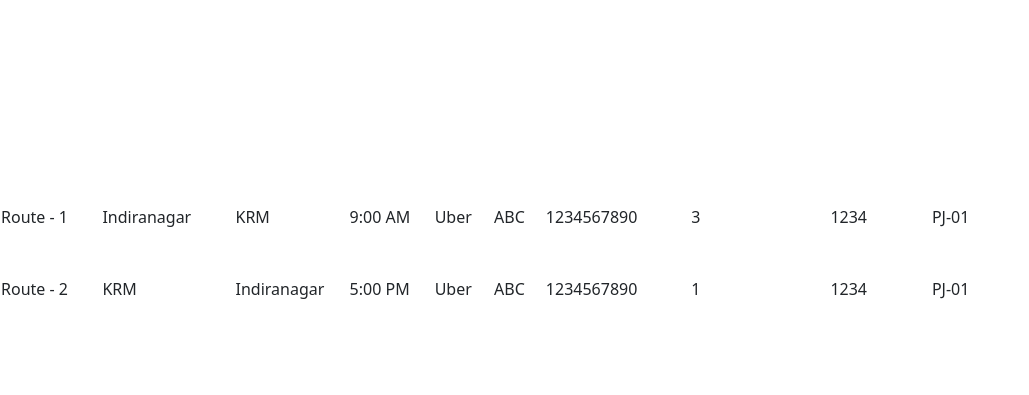
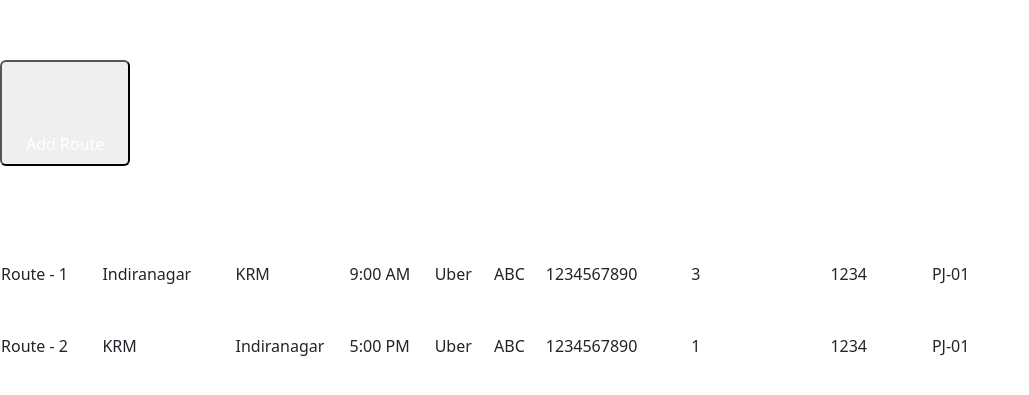
Before and after one commit to UI-GGN/CBP3-React-Rebels, a React (Create React App) app: page /routes in a window 1280 px wide. Shown: the part 175-570 px from the top of the page, without its empty margins (0-1029 px from the left). Built offline with nearby package versions, Linux system fonts and the light colour scheme.

Commit message:
RR-6 |[Nallu/Riya]| Added Add Route button

```diff
--- a/src/pages/ViewRoutes.js
+++ b/src/pages/ViewRoutes.js
@@ -44,8 +44,24 @@ const data = [
 
 const ViewRoutes = () => {
   return (
-    <div className="">
-      <div className="table-auto ">
+    <div>
+      <button class="bg-cyan text-white font-semibold flex py-2 px-4 mborder border-blue-500 rounded justify-end ml-auto mr-20 mb-2">
+        <svg
+          fill="none"
+          viewBox="0 0 30 24"
+          xmlns="http://www.w3.org/2000/svg"
+          className="w-6 h-6  stroke-white stroke-2"
+        >
+          <path
+            stroke-linecap="round"
+            stroke-linejoin="round"
+            d="M12 9v6m3-3H9m12 0a9 9 0 11-18 0 9 9 0 0118 0z"
+          ></path>
+        </svg>
+        Add Route
+      </button>
+
+      <div className="table-auto">
         <div className="py-2 align-middle content-around min-w-fit sm:px-10 lg:px-20">
           <div className="border-b border-gray-200 sm:rounded-lg">
             <table className="min-w-full divide-y divide-gray-200">
--- a/tailwind.config.js
+++ b/tailwind.config.js
@@ -6,6 +6,7 @@ module.exports = {
     colors: {
       cyan: '#083344',
       'light-grey': '#F7FAFC',
+      white: '#FFFFFF',
     },
   },
   variants: {},
```
